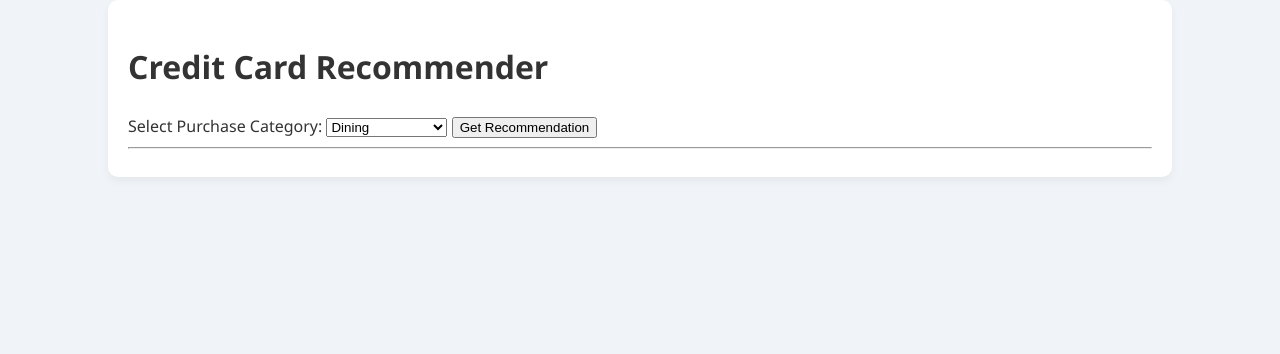
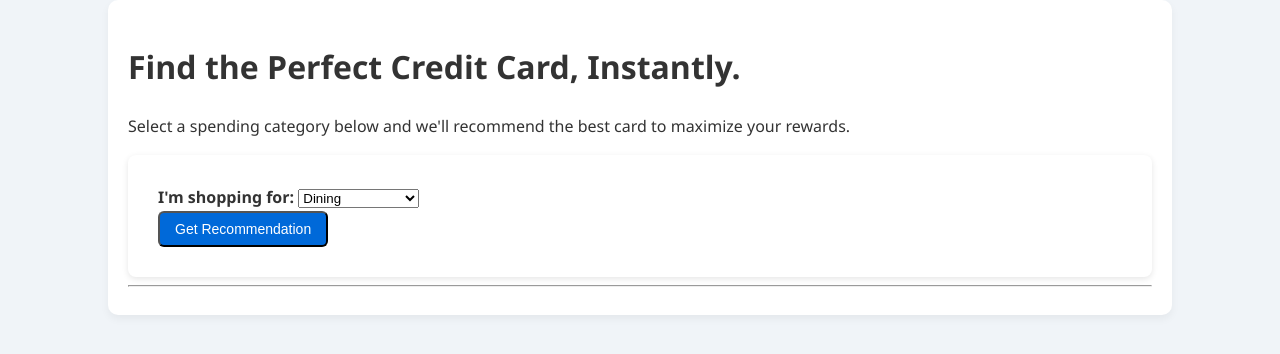
Before and after one commit to snigdhaghosh/smart-credit-card-recommender, a Flask app: page / in a window 1280 px wide. Shown: the part 66-420 px from the top of the page. Run offline with Flask 3, Linux system fonts and the light colour scheme; data comes from the database, SQL or seed files in the repository; both versions use the stored data as it was after the commit.

Commit message:
gui change

```diff
--- a/app/templates/index.html
+++ b/app/templates/index.html
@@ -1,23 +1,30 @@
 {% extends "base.html" %}
 
-{% block title %}Welcome{% endblock %}
+{% block title %}Welcome to Smart Credit Recommender{% endblock %}
 
 {% block content %}
-    <h1>Credit Card Recommender</h1>
+<div class="hero-section">
+    <h1>Find the Perfect Credit Card, Instantly.</h1>
+    <p class="subtitle">Select a spending category below and we'll recommend the best card to maximize your rewards.</p>
+</div>
+
+<div class="form-container">
     <form action="{{ url_for('main.recommend') }}" method="post">
-        <label for="category">Select Purchase Category:</label>
-        <select name="category" id="category">
+        <div class="form-group">
+            <label for="category">I'm shopping for:</label>
+            <select name="category" id="category" class="form-control-lg">
                 {% for category in categories %}
                     <option value="{{ category.name }}">{{ category.name }}</option>
                 {% else %}
-                <option value="">No categories available</option>
+                    <option value="" disabled>No categories available</option>
                 {% endfor %}
             </select>
-        <button type="submit">Get Recommendation</button>
+        </div>
+        <button type="submit" class="btn btn-primary btn-lg">Get Recommendation</button>
     </form>
+</div>
 
 <hr>
-    <!-- <p><a href="{{ url_for('main.add_sample_data') }}">Initialize Sample Card Data (Run Once)</a></p> -->
 
 <div id="recommendation-result">
     </div>
--- a/app/templates/recommend.html
+++ b/app/templates/recommend.html
@@ -39,7 +39,7 @@
                 {% if best_card.benefits %}
                     <p><strong>Key Benefits:</strong> {{ best_card.benefits }}</p>
                 {% endif %}
-                </div>
+            </div>
             <hr>
         {% endif %}
 
```
Also changed, not shown: instance/app.db. Lines whose indentation alone changed are shown as unchanged.
